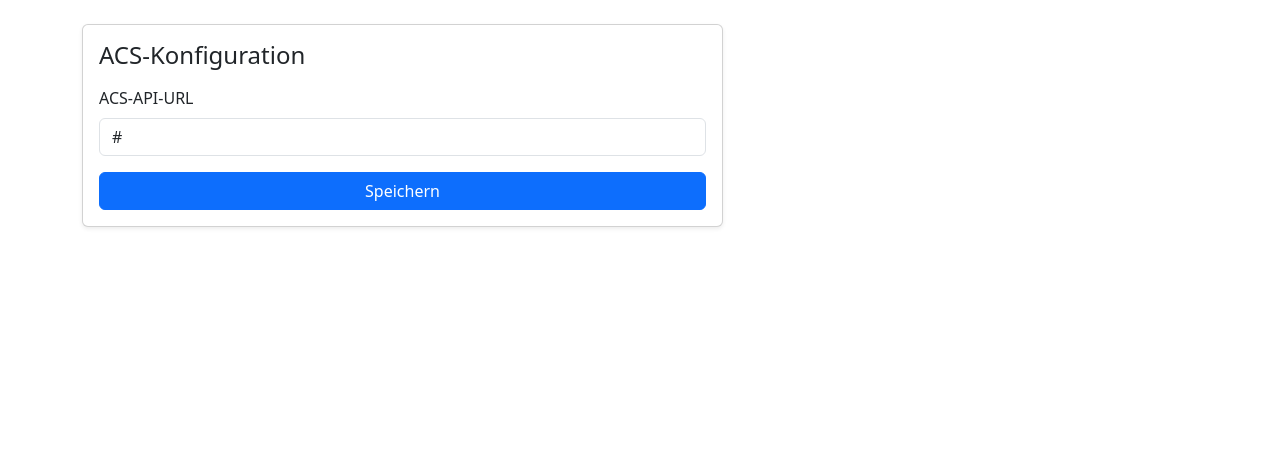
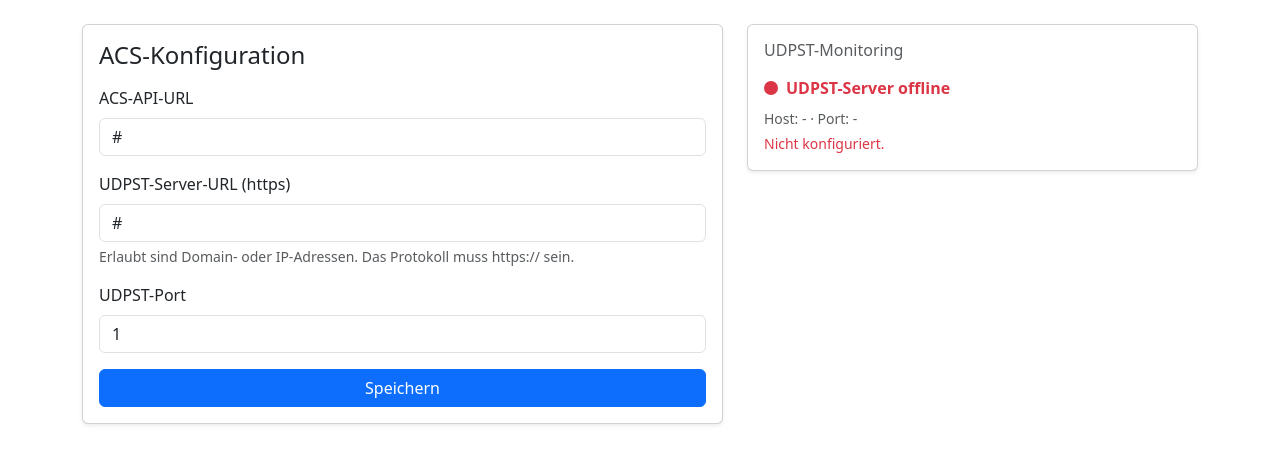
Before and after one commit to DeepZone/GenieACS-Docker-Frontend, a Flask app: page /settings in a window 1280 px wide. Shown: the part 56-520 px from the top of the page. Run offline with Flask 3, Linux system fonts and the light colour scheme; a user stored in the database is signed in; tables that the repository leaves empty hold one stand-in row (values such as "Sample post"); parts of the project's set-up code (start-up, migrations or seed data) failed here and were passed over.

Commit message:
Make UDPST server configurable and monitor external endpoint

```diff
--- a/app.py
+++ b/app.py
@@ -1,18 +1,18 @@
 import json
 import os
-import select
 import socket
-import threading
 import time
 from collections.abc import Iterable
 from datetime import datetime, timedelta, timezone
 from decimal import Decimal, InvalidOperation
-from urllib.parse import quote
+from ipaddress import ip_address
+from urllib.parse import quote, urlparse
 
 import requests
 from flask import Flask, flash, redirect, render_template, request, url_for
 from flask_login import LoginManager, UserMixin, current_user, login_required, login_user, logout_user
 from flask_sqlalchemy import SQLAlchemy
+from sqlalchemy import text
 from werkzeug.security import check_password_hash, generate_password_hash
 
 
@@ -66,15 +66,9 @@ UDPST_STATUS_PARAMETER_NAMES = [
     "InternetGatewayDevice.X_AVM-DE_DiagnosticTools.IPLayerCapacity.Result.JSONResult",
 ]
 
-UDPST_SERVER_HOST = os.getenv("UDPST_SERVER_HOST", "0.0.0.0")
-UDPST_SERVER_PORT = int(os.getenv("UDPST_SERVER_PORT", "25000"))
-UDPST_SERVER_BUFFER_SIZE = int(os.getenv("UDPST_SERVER_BUFFER_SIZE", "4096"))
-UDPST_TEST_HOST = os.getenv("UDPST_TEST_HOST", "")
-UDPST_TEST_PORT = int(os.getenv("UDPST_TEST_PORT", str(UDPST_SERVER_PORT)))
+UDPST_TEST_PORT = int(os.getenv("UDPST_TEST_PORT", "25000"))
 UDPST_TEST_ROLE = os.getenv("UDPST_TEST_ROLE", "Receiver")
 UDPST_HEALTHCHECK_TIMEOUT_SECONDS = float(os.getenv("UDPST_HEALTHCHECK_TIMEOUT_SECONDS", "1.5"))
-UDPST_HEALTHCHECK_TOKEN = b"UDPST_HEALTHCHECK"
-UDPST_HEALTHCHECK_RESPONSE = b"UDPST_OK"
 
 IDENTITY_FIELDS = ("manufacturer", "product_class", "serial_number", "model")
 
@@ -91,104 +85,6 @@ IDENTITY_PARAMETER_NAMES = [
     "InternetGatewayDevice.DeviceInfo.X_AVM-DE_ProdSerialNumber",
     "InternetGatewayDevice.DeviceInfo.ModelName",
 ]
-
-
-class UdpstServer:
-    def __init__(self, host: str, port: int, buffer_size: int) -> None:
-        self.host = host
-        self.port = port
-        self.buffer_size = buffer_size
-        self._sockets: list[socket.socket] = []
-        self._thread: threading.Thread | None = None
-        self._running = threading.Event()
-        self._startup_error: str | None = None
-
-    def start(self) -> None:
-        if self._running.is_set():
-            return
-
-        sockets: list[socket.socket] = []
-        seen_bind_targets: set[tuple[int, str, int]] = set()
-        address_info = socket.getaddrinfo(self.host, self.port, socket.AF_UNSPEC, socket.SOCK_DGRAM, 0, socket.AI_PASSIVE)
-        for family, socktype, proto, _, sockaddr in address_info:
-            bind_host = sockaddr[0]
-            bind_port = sockaddr[1]
-            dedupe_key = (family, bind_host, bind_port)
-            if dedupe_key in seen_bind_targets:
-                continue
-            seen_bind_targets.add(dedupe_key)
-            udp_socket = socket.socket(family, socktype, proto)
-            udp_socket.setsockopt(socket.SOL_SOCKET, socket.SO_REUSEADDR, 1)
-            if family == socket.AF_INET6 and hasattr(socket, "IPV6_V6ONLY"):
-                udp_socket.setsockopt(socket.IPPROTO_IPV6, socket.IPV6_V6ONLY, 1)
-            udp_socket.bind(sockaddr)
-            udp_socket.setblocking(False)
-            sockets.append(udp_socket)
-
-        if not sockets:
-            raise OSError("No socket addresses resolved for UDPST server.")
-
-        self._sockets = sockets
-        self._running.set()
-        self._startup_error = None
-
-        self._thread = threading.Thread(target=self._serve, name="udpst-server", daemon=True)
-        self._thread.start()
-
-    def stop(self) -> None:
-        self._running.clear()
-        for udp_socket in self._sockets:
-            try:
-                udp_socket.close()
-            except OSError:
-                pass
-        self._sockets = []
-        self._thread = None
-
-    def _serve(self) -> None:
-        while self._running.is_set():
-            if not self._sockets:
-                break
-            try:
-                readable_sockets, _, _ = select.select(self._sockets, [], [], 1.0)
-            except OSError:
-                break
-            if not readable_sockets:
-                continue
-            for udp_socket in readable_sockets:
-                try:
-                    payload, client = udp_socket.recvfrom(self.buffer_size)
-                except BlockingIOError:
-                    continue
-                except OSError:
-                    continue
-
-                if not payload:
-                    continue
-                if payload == UDPST_HEALTHCHECK_TOKEN:
-                    response_payload = UDPST_HEALTHCHECK_RESPONSE
-                else:
-                    response_payload = payload
-
-                try:
-                    udp_socket.sendto(response_payload, client)
-                except OSError:
-                    continue
-
-    def mark_startup_error(self, error: Exception) -> None:
-        self._startup_error = str(error)
-        self._running.clear()
-
-    @property
-    def startup_error(self) -> str | None:
-        return self._startup_error
-
-    @property
-    def running(self) -> bool:
-        return self._running.is_set()
-
-
-UDPST_SERVER = UdpstServer(UDPST_SERVER_HOST, UDPST_SERVER_PORT, UDPST_SERVER_BUFFER_SIZE)
 
 
 @app.template_filter("bytes_to_human")
@@ -221,6 +117,8 @@ class User(UserMixin, db.Model):
 class AppConfig(db.Model):
     id = db.Column(db.Integer, primary_key=True)
     acs_api_url = db.Column(db.String(500), nullable=False, default="http://genieacs:7557")
+    udpst_server_url = db.Column(db.String(500), nullable=False, default="")
+    udpst_server_port = db.Column(db.Integer, nullable=False, default=UDPST_TEST_PORT)
     updated_at = db.Column(db.DateTime, nullable=False, default=lambda: datetime.now(UTC))
 
 
@@ -272,7 +170,12 @@ def initial_setup():
         admin = User(username=username, role="admin")
         admin.set_password(password)
 
-        config = AppConfig(acs_api_url=acs_api_url, updated_at=datetime.now(UTC))
+        config = AppConfig(
+            acs_api_url=acs_api_url,
+            udpst_server_url="",
+            udpst_server_port=UDPST_TEST_PORT,
+            updated_at=datetime.now(UTC),
+        )
 
         db.session.add(admin)
         db.session.add(config)
@@ -317,7 +220,7 @@ def dashboard():
     config = AppConfig.query.first()
     summary = None
     dashboard_error = None
-    udpst_server_status = get_udpst_server_status()
+    udpst_server_status = get_udpst_server_status(config)
 
     if config and config.acs_api_url:
         try:
@@ -375,7 +278,7 @@ def device_detail(device_id: str):
     config = AppConfig.query.first()
     detail_error = None
     device = None
-    udpst_server_status = get_udpst_server_status()
+    udpst_server_status = get_udpst_server_status(config)
     if config and config.acs_api_url:
         try:
             device = load_device_detail(config.acs_api_url.rstrip("/"), device_id)
@@ -411,12 +314,13 @@ def device_udpst_action(device_id: str):
 
     try:
         if action == "run_udpst_test":
-            host = UDPST_TEST_HOST.strip()
-            port = UDPST_TEST_PORT
+            monitor_target = resolve_udpst_monitor_target(config)
+            host = monitor_target.get("host", "")
+            port = monitor_target.get("port")
             role = UDPST_TEST_ROLE.strip()
 
-            if not host:
-                flash("UDPST_TEST_HOST ist nicht gesetzt. Bitte in den Umgebungsvariablen konfigurieren.", "warning")
+            if not host or port is None:
+                flash("UDPST-Serveradresse ist nicht vollständig konfiguriert.", "warning")
                 return redirect(url_for("device_detail", device_id=device_id))
             if role not in {"Receiver", "Sender"}:
                 role = "Receiver"
@@ -1075,14 +979,17 @@ def extract_udpst_info(device: dict) -> dict[str, object]:
     chart_points = extract_udpst_incremental_chart(parsed_json_result)
     summary = extract_udpst_summary(parsed_json_result)
 
+    config_model = AppConfig.query.first()
+    monitor_target = resolve_udpst_monitor_target(config_model)
+
     return {
         "server_state": get_nested_acs_value(udp_server, ["State"]) or "-",
         "server_port": get_nested_acs_value(udp_server, ["Port"]) or "-",
         "server_port_bidirect": get_nested_acs_value(udp_server, ["PortBidirect"]) or "-",
         "server_wan_access": get_nested_acs_value(udp_server, ["WANAccess"]) or "-",
         "server_result_text": get_nested_acs_value(udp_server, ["Result"]) or "-",
-        "test_host": get_nested_acs_value(config, ["Host"]) or UDPST_TEST_HOST or "-",
-        "test_port": get_nested_acs_value(config, ["Port"]) or str(UDPST_TEST_PORT),
+        "test_host": get_nested_acs_value(config, ["Host"]) or monitor_target.get("host") or "-",
+        "test_port": get_nested_acs_value(config, ["Port"]) or str(monitor_target.get("port") or UDPST_TEST_PORT),
         "test_role": get_nested_acs_value(config, ["Role"]) or UDPST_TEST_ROLE,
         "control_state": get_nested_acs_value(control, ["State"]) or "-",
         "result_success": get_nested_acs_value(result, ["Success"]) or "-",
@@ -1208,56 +1115,43 @@ def poll_udpst_result(acs_api_url: str, device_id: str, timeout_seconds: int = 9
 
 
 def check_udpst_server_running(host: str, port: int) -> bool:
-    addresses = socket.getaddrinfo(host, port, socket.AF_UNSPEC, socket.SOCK_DGRAM)
+    addresses = socket.getaddrinfo(host, port, socket.AF_UNSPEC, socket.SOCK_STREAM)
     for family, socktype, proto, _, sockaddr in addresses:
         try:
-            with socket.socket(family, socktype, proto) as probe:
-                probe.settimeout(UDPST_HEALTHCHECK_TIMEOUT_SECONDS)
-                probe.sendto(UDPST_HEALTHCHECK_TOKEN, sockaddr)
-                response, _ = probe.recvfrom(128)
-                if response == UDPST_HEALTHCHECK_RESPONSE:
-                    return True
+            with socket.create_connection(sockaddr, UDPST_HEALTHCHECK_TIMEOUT_SECONDS):
+                return True
         except OSError:
             continue
     return False
 
 
-def get_udpst_server_status() -> dict[str, object]:
-    probe_host = "127.0.0.1" if UDPST_SERVER.host == "0.0.0.0" else UDPST_SERVER.host
-    if UDPST_SERVER.host == "::":
-        probe_host = "::1"
+def resolve_udpst_monitor_target(config: AppConfig | None) -> dict[str, object]:
+    udpst_url = (config.udpst_server_url if config else "").strip() if config else ""
+    udpst_port = config.udpst_server_port if config else None
+    parsed_url = urlparse(udpst_url)
+    host = parsed_url.hostname or ""
+    port = udpst_port if isinstance(udpst_port, int) else None
+    return {"url": udpst_url, "host": host, "port": port}
+
+
+def get_udpst_server_status(config: AppConfig | None) -> dict[str, object]:
+    target = resolve_udpst_monitor_target(config)
+    host = str(target.get("host") or "")
+    port = target.get("port")
+    if not host or port is None:
+        return {"is_running": False, "host": "-", "port": "-", "error": "Nicht konfiguriert."}
+
     try:
-        healthy = check_udpst_server_running(probe_host, UDPST_SERVER.port)
+        healthy = check_udpst_server_running(host, int(port))
     except OSError:
         healthy = False
 
     return {
-        "is_running": UDPST_SERVER.running and healthy,
-        "host": UDPST_SERVER.host,
-        "port": UDPST_SERVER.port,
-        "error": UDPST_SERVER.startup_error,
+        "is_running": healthy,
+        "host": host,
+        "port": port,
+        "error": None if healthy else "Nicht erreichbar.",
     }
-
-
-def start_udpst_server_for_all_devices(acs_api_url: str) -> None:
-    projection = quote("_id")
-    list_url = f"{acs_api_url}/devices/?projection={projection}"
-    response = requests.get(list_url, timeout=15)
-    response.raise_for_status()
-    devices = response.json()
-    if not isinstance(devices, list):
-        raise ValueError("ACS devices response is not a list")
-    for device in devices:
-        if not isinstance(device, dict):
-            continue
-        device_id = device.get("_id")
-        if not isinstance(device_id, str) or not device_id:
-            continue
-        queue_set_parameter_values_task(
-            acs_api_url,
-            device_id,
-            [("InternetGatewayDevice.X_AVM-DE_SpeedtestServer.UDP.Start", True, "xsd:boolean")],
-        )
 
 
 def to_decimal(value: object) -> Decimal | None:
@@ -1276,6 +1170,19 @@ def admin_required():
     return True
 
 
+def ensure_app_config_columns() -> None:
+    table_info = db.session.execute(text("PRAGMA table_info(app_config)")).fetchall()
+    existing_columns = {row[1] for row in table_info}
+
+    if "udpst_server_url" not in existing_columns:
+        db.session.execute(text("ALTER TABLE app_config ADD COLUMN udpst_server_url VARCHAR(500) NOT NULL DEFAULT ''"))
+    if "udpst_server_port" not in existing_columns:
+        db.session.execute(
+            text(f"ALTER TABLE app_config ADD COLUMN udpst_server_port INTEGER NOT NULL DEFAULT {UDPST_TEST_PORT}")
+        )
+    db.session.commit()
+
+
 @app.route("/settings", methods=["GET", "POST"])
 @login_required
 def settings():
@@ -1284,23 +1191,53 @@ def settings():
 
     config = AppConfig.query.first()
     if config is None:
-        config = AppConfig(acs_api_url="http://genieacs:7557")
+        config = AppConfig(acs_api_url="http://genieacs:7557", udpst_server_url="", udpst_server_port=UDPST_TEST_PORT)
         db.session.add(config)
         db.session.commit()
 
     if request.method == "POST":
         acs_api_url = request.form.get("acs_api_url", "").strip()
+        udpst_server_url = request.form.get("udpst_server_url", "").strip()
+        udpst_server_port_raw = request.form.get("udpst_server_port", "").strip()
         if not acs_api_url:
             flash("ACS-API-URL darf nicht leer sein.", "danger")
-            return render_template("settings.html", config=config)
+            return render_template("settings.html", config=config, udpst_server_status=get_udpst_server_status(config))
+        if not udpst_server_url:
+            flash("UDPST-Server-URL darf nicht leer sein.", "danger")
+            return render_template("settings.html", config=config, udpst_server_status=get_udpst_server_status(config))
+
+        parsed_url = urlparse(udpst_server_url)
+        host = parsed_url.hostname or ""
+        if parsed_url.scheme.lower() != "https" or not host:
+            flash("UDPST-Server-URL muss mit https:// beginnen und einen Host enthalten.", "danger")
+            return render_template("settings.html", config=config, udpst_server_status=get_udpst_server_status(config))
+
+        try:
+            ip_address(host)
+        except ValueError:
+            if "." not in host or " " in host:
+                flash("UDPST-Server-URL muss eine gültige Domain oder IP-Adresse enthalten.", "danger")
+                return render_template("settings.html", config=config, udpst_server_status=get_udpst_server_status(config))
+
+        try:
+            udpst_server_port = int(udpst_server_port_raw)
+        except ValueError:
+            flash("UDPST-Port muss eine Zahl zwischen 1 und 65535 sein.", "danger")
+            return render_template("settings.html", config=config, udpst_server_status=get_udpst_server_status(config))
+
+        if udpst_server_port < 1 or udpst_server_port > 65535:
+            flash("UDPST-Port muss eine Zahl zwischen 1 und 65535 sein.", "danger")
+            return render_template("settings.html", config=config, udpst_server_status=get_udpst_server_status(config))
 
         config.acs_api_url = acs_api_url
+        config.udpst_server_url = udpst_server_url
+        config.udpst_server_port = udpst_server_port
         config.updated_at = datetime.now(UTC)
         db.session.commit()
         flash("Einstellungen gespeichert.", "success")
         return redirect(url_for("settings"))
 
-    return render_template("settings.html", config=config)
+    return render_template("settings.html", config=config, udpst_server_status=get_udpst_server_status(config))
 
 
 @app.route("/users", methods=["GET", "POST"])
@@ -1360,17 +1297,7 @@ def delete_user(user_id: int):
 
 with app.app_context():
     db.create_all()
-    try:
-        UDPST_SERVER.start()
-    except OSError as error:
-        UDPST_SERVER.mark_startup_error(error)
-
-    startup_config = AppConfig.query.first()
-    if startup_config and startup_config.acs_api_url:
-        try:
-            start_udpst_server_for_all_devices(startup_config.acs_api_url.rstrip("/"))
-        except (requests.RequestException, ValueError):
-            pass
+    ensure_app_config_columns()
 
 
 if __name__ == "__main__":
--- a/templates/dashboard.html
+++ b/templates/dashboard.html
@@ -23,16 +23,16 @@
             aria-label="UDPST-Server LED"
           ></span>
           {% if udpst_server_status.is_running %}
-            <span class="fw-semibold text-success">UDPST-Server läuft</span>
+            <span class="fw-semibold text-success">UDPST-Server online</span>
           {% else %}
-            <span class="fw-semibold text-danger">UDPST-Server läuft nicht</span>
+            <span class="fw-semibold text-danger">UDPST-Server offline</span>
           {% endif %}
         </div>
         <p class="small text-muted mb-0 mt-2">
           Host: {{ udpst_server_status.host }} · Port: {{ udpst_server_status.port }}
         </p>
         {% if udpst_server_status.error %}
-          <p class="small text-danger mb-0 mt-1">Startfehler: {{ udpst_server_status.error }}</p>
+          <p class="small text-danger mb-0 mt-1">{{ udpst_server_status.error }}</p>
         {% endif %}
       </div>
     </div>
--- a/templates/device_detail.html
+++ b/templates/device_detail.html
@@ -133,11 +133,12 @@
                     aria-label="UDPST-Server LED"
                   ></span>
                   {% if udpst_server_status.is_running %}
-                    <span class="fw-semibold text-success">UDPST-Server läuft</span>
+                    <span class="fw-semibold text-success">UDPST-Server online</span>
                   {% else %}
-                    <span class="fw-semibold text-danger">UDPST-Server läuft nicht</span>
+                    <span class="fw-semibold text-danger">UDPST-Server offline</span>
                   {% endif %}
                 </div>
+                <p class="small text-muted mb-2">Host: {{ udpst_server_status.host }} · Port: {{ udpst_server_status.port }}</p>
                 <p class="small text-muted mb-0">Letztes CPE-Server-Resultat: {{ device.udpst.server_result_text }}</p>
               </div>
             </div>
--- a/templates/settings.html
+++ b/templates/settings.html
@@ -11,10 +11,58 @@
             <label class="form-label">ACS-API-URL</label>
             <input name="acs_api_url" class="form-control" value="{{ config.acs_api_url }}" required />
           </div>
+          <div>
+            <label class="form-label">UDPST-Server-URL (https)</label>
+            <input
+              name="udpst_server_url"
+              class="form-control"
+              value="{{ config.udpst_server_url }}"
+              placeholder="https://speedtest.example.com"
+              required
+            />
+            <div class="form-text">Erlaubt sind Domain- oder IP-Adressen. Das Protokoll muss https:// sein.</div>
+          </div>
+          <div>
+            <label class="form-label">UDPST-Port</label>
+            <input
+              name="udpst_server_port"
+              type="number"
+              min="1"
+              max="65535"
+              class="form-control"
+              value="{{ config.udpst_server_port }}"
+              required
+            />
+          </div>
           <button class="btn btn-primary" type="submit">Speichern</button>
         </form>
       </div>
     </div>
   </div>
+  <div class="col-lg-5">
+    <div class="card shadow-sm">
+      <div class="card-body">
+        <h2 class="h6 text-muted mb-3">UDPST-Monitoring</h2>
+        <div class="d-flex align-items-center gap-2">
+          <span
+            class="rounded-circle d-inline-block"
+            style="width: 14px; height: 14px; background-color: {{ '#198754' if udpst_server_status.is_running else '#dc3545' }};"
+            aria-label="UDPST-Server LED"
+          ></span>
+          {% if udpst_server_status.is_running %}
+            <span class="fw-semibold text-success">UDPST-Server online</span>
+          {% else %}
+            <span class="fw-semibold text-danger">UDPST-Server offline</span>
+          {% endif %}
+        </div>
+        <p class="small text-muted mb-0 mt-2">
+          Host: {{ udpst_server_status.host }} · Port: {{ udpst_server_status.port }}
+        </p>
+        {% if udpst_server_status.error %}
+          <p class="small text-danger mb-0 mt-1">{{ udpst_server_status.error }}</p>
+        {% endif %}
+      </div>
+    </div>
+  </div>
 </div>
 {% endblock %}
```
